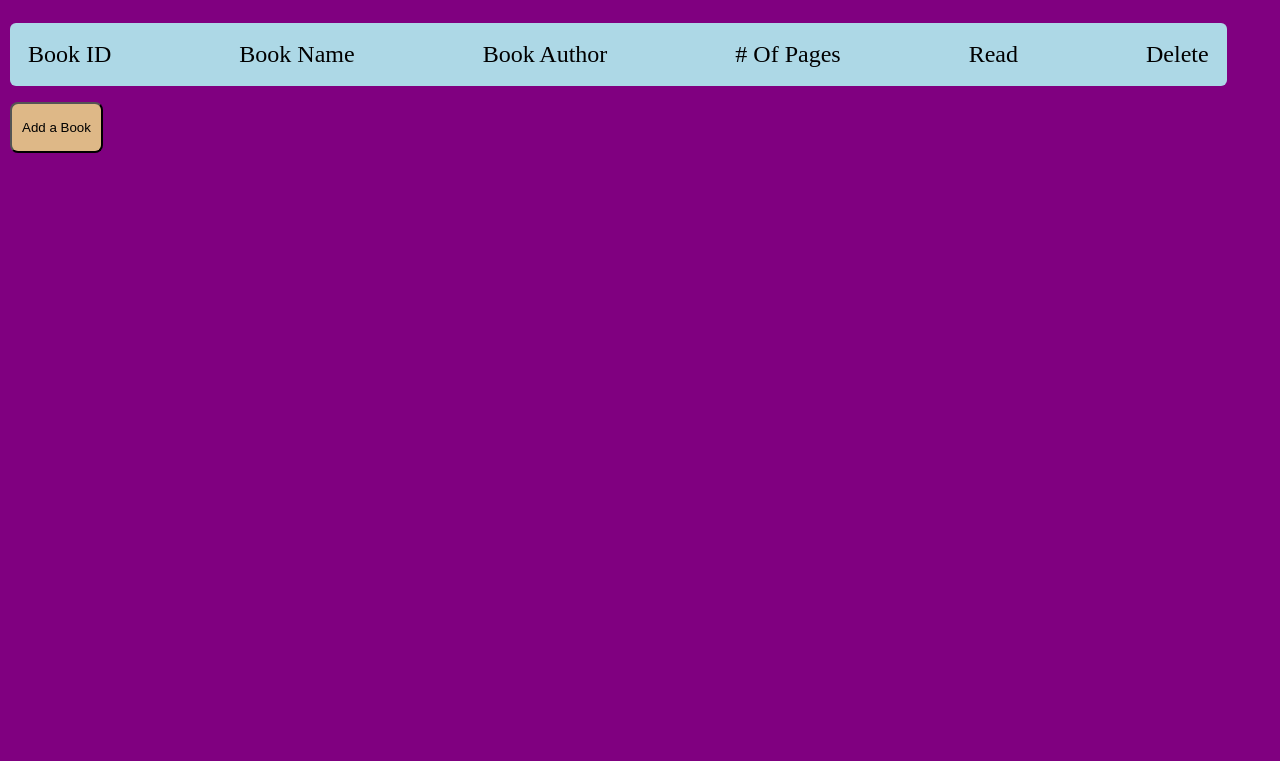
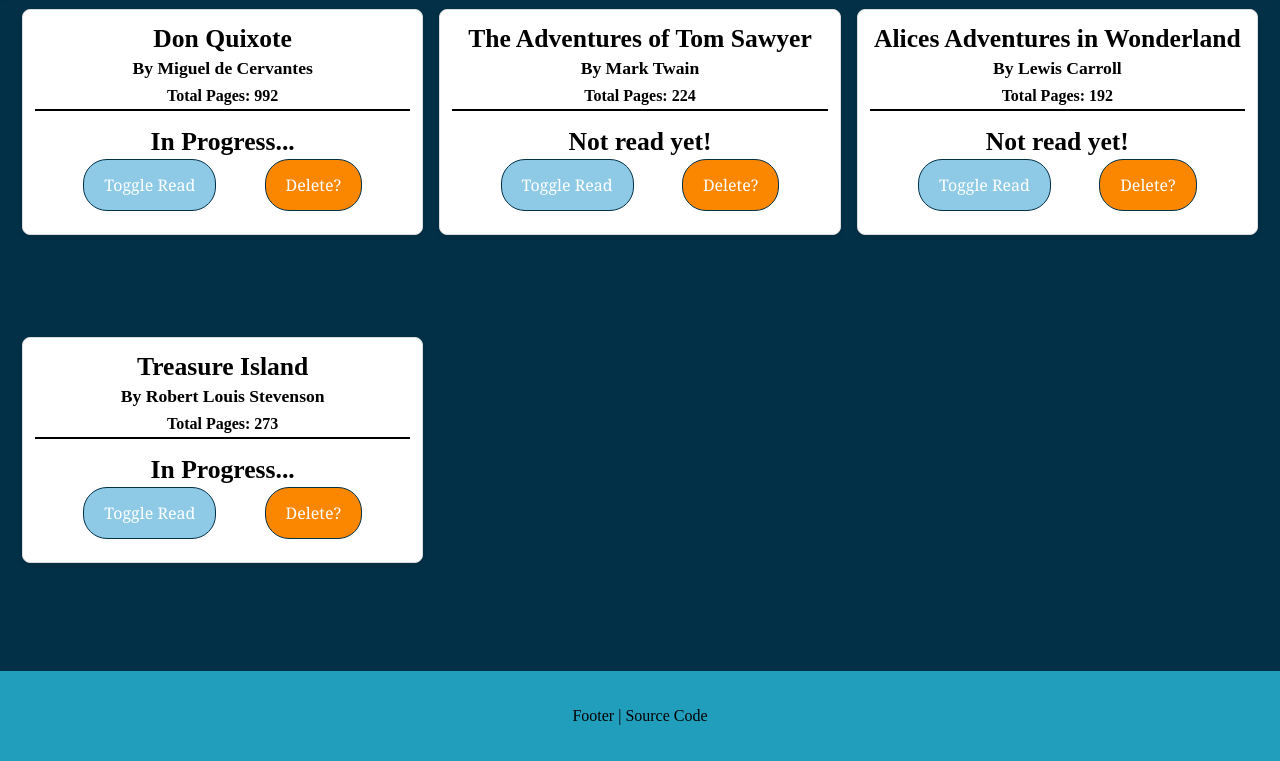
Before and after one commit to calvieTech/library-top, a plain HTML site: page index.html in a window 1280 px wide. Shown: the part 83-844 px from the top of the page. Before the commit the page ends 800 px from the top, so only its background shows below. Drawn offline with Linux system fonts and the light colour scheme.

Commit message:
added loading books from library to JS render to HTML

```diff
--- a/index.css
+++ b/index.css
@@ -3,60 +3,163 @@ body {
   margin: 0px;
   font-size: 16px;
   box-sizing: border-box;
+  background-color: #023047;
+  overflow-x: hidden;
 }
 
 /**
-* Library
+* Library Nav
 */
-.library__container {
-  margin: 0 auto;
+.library__nav {
+  /* position: absolute; */
   display: flex;
-  background-color: purple;
-  flex-wrap: wrap;
-  padding: 10px;
-  /* justify-content: center;
-  align-items: center; */
-}
-
-.library__container h1 {
-  color: white;
-  font-size: 2rem;
-  width: 100%;
-  /* text-align: center; */
-}
-
-.library__list {
-  display: flex;
-  background-color: lightblue;
-  border-radius: 6px;
-  padding: 18px;
-  gap: 8rem;
-  justify-content: center;
+  background-color: transparent;
+  justify-content: space-around;
   align-items: center;
-}
-
-.library__criteria ul li {
-  font-size: 1.5rem;
-  list-style: none;
+  background-color: #8ecae6;
+  box-shadow: 0px 10px 5px 0px rgba(0, 0, 0, 0.24);
+  -webkit-box-shadow: 0px 10px 5px 0px rgba(0, 0, 0, 0.24);
+  -moz-box-shadow: 0px 10px 5px 0px rgba(0, 0, 0, 0.24);
+  width: 100vw;
+  height: 70px;
 }
 
 .library__add {
-  padding: 16px 10px;
-  border-radius: 8px;
-  background-color: burlywood;
+  background-color: #fb8600;
+  border-radius: 2px;
+  border: 1px solid #000000;
+  display: inline-block;
   cursor: pointer;
+  color: #ffffff;
+  font-family: Verdana;
+  font-size: 16px;
+  padding: 6px 24px;
+  text-decoration: none;
+  text-shadow: 0px 1px 0px #023047;
+}
+
+.library__add:hover {
+  background-color: #ffb703;
 }
 
 /**
-* Book
+* Library Collection
 */
-.library__book {
-  background-color: white;
-  display: flex;
+#library__collection {
+  display: grid;
+  grid-template-columns: repeat(3, 1fr);
+  gap: 1rem;
+  margin: 6px;
+  padding: 1rem;
+  height: calc(100vh - 70px - 90px);
+  overflow: scroll;
+  overflow-x: hidden;
+}
+
+@media (max-width: 900px) {
+  #library__collection {
+    grid-template-columns: repeat(2, 1fr);
+  }
+}
+
+@media (max-width: 600px) {
+  #library__collection {
+    grid-template-columns: 1fr;
+  }
 }
 
 /**
-* Modal
+* Library Card
+*/
+.library__card {
+  background-color: #fff;
+  border: 1px solid #ddd;
+  padding: 12px;
+  border-radius: 8px;
+  box-shadow: 0 2px 5px rgba(0, 0, 0, 0.1);
+  height: 200px;
+  display: flex;
+  flex-direction: column;
+}
+
+.library__card > h2 {
+  font-size: 1.6rem;
+  text-align: center;
+  display: block;
+  margin-top: 2px;
+  margin-bottom: 2px;
+}
+
+.library__card > h3 {
+  margin: 2px;
+  display: block;
+  font-size: 1.1rem;
+  text-align: center;
+}
+
+.library__card > p {
+  margin-top: 2px;
+  font-weight: bold;
+  display: block;
+  /* font-size: 1rem; */
+  text-align: center;
+  padding: 4px;
+  margin-bottom: 14px;
+  border-bottom: 2px solid black;
+}
+
+.library__card__buttons {
+  display: flex;
+  width: 100%;
+  justify-content: space-evenly;
+}
+
+.library__card__delete {
+  background-color: #fb8600;
+  border-radius: 24px;
+  border: 1px solid #023047;
+  display: inline-block;
+  cursor: pointer;
+  color: #ffffff;
+  font-family: Georgia;
+  font-size: 16px;
+  padding: 14px 20px;
+  text-decoration: none;
+}
+
+.library__card__delete:hover {
+  background-color: #ffb803;
+}
+
+.library__card__delete:active {
+  position: relative;
+  top: 1px;
+}
+
+.library__card__toggle__read {
+  background-color: #8ecae6;
+  border-radius: 24px;
+  border: 1px solid #023047;
+  display: inline-block;
+  cursor: pointer;
+  color: #ffffff;
+  font-family: Georgia;
+  font-size: 16px;
+  padding: 14px 20px;
+  text-decoration: none;
+}
+
+.library__card__toggle__read:hover {
+  background-color: #219dbc;
+}
+
+.library__card__toggle__read:active {
+  position: relative;
+  top: 1px;
+}
+
+/**
+* Library Modal
 */
 .library__modal {
   display: flex;
@@ -88,3 +191,16 @@ body {
   background-color: pink;
   cursor: pointer;
 }
+
+/**
+* Library Footer
+*/
+.library__footer {
+  display: flex;
+  position: relative;
+  justify-content: center;
+  align-items: center;
+  background-color: #219ebc;
+  /* background-color: red; */
+  height: 90px;
+}
--- a/index.html
+++ b/index.html
@@ -10,23 +10,37 @@
     <link rel="stylesheet" href="index.css" />
   </head>
   <body class="library__container">
-    <h1>Digital Library</h1>
-    <div class="library__criteria">
-      <ul class="library__list">
-        <li>Book ID</li>
-        <li>Book Name</li>
-        <li>Book Author</li>
-        <li># Of Pages</li>
-        <li>Read</li>
-        <li>Delete</li>
-      </ul>
-      <main class="library__book"></main>
+    <nav class="library__nav">
+      <h1>piLibrary</h1>
       <button
         class="library__add"
         onclick="library__modal.showModal()"
       >
-        Add a Book
+        Add Book
       </button>
+    </nav>
+    <main id="library__collection">
+      <!-- <div class="library__card">
+        <h2>Book Title</h2>
+        <h3>By Author</h3>
+        <p>Pages: 6969</p>
+        <h2>In Progress!</h2>
+        <div class="library__card__buttons">
+          <button class="library__card__toggle__read">
+            Toggle Read
+          </button>
+          <button class="library__card__delete">Delete?</button>
+        </div>
+      </div>
+      <div class="library__card">Card One</div>
+      <div class="library__card">Card One</div>
+      <div class="library__card">Card One</div>
+      <div class="library__card">Card One</div>
+      <div class="library__card">Card One</div>
+      <div class="library__card">Card One</div>
+      <div class="library__card">Card One</div>
+      <div class="library__card">Card One</div> -->
+    </main>
     <dialog id="library__modal">
       <form class="library__modal__content">
         <label for="modal__book">Book name</label>
@@ -73,7 +87,7 @@
         </button>
       </form>
     </dialog>
-    </div>
+    <footer class="library__footer">Footer | Source Code</footer>
   </body>
   <script src="index.js"></script>
 </html>
--- a/index.js
+++ b/index.js
@@ -1,8 +1,90 @@
 /**
  * Library
  */
-const myLibrary = [];
+const myLibrary = [
+  {
+    name: 'Don Quixote',
+    author: 'Miguel de Cervantes',
+    pages: 992,
+    reading: true,
+  },
+  {
+    name: 'The Adventures of Tom Sawyer',
+    author: 'Mark Twain',
+    pages: 224,
+    reading: false,
+  },
+  {
+    name: 'Alices Adventures in Wonderland',
+    author: 'Lewis Carroll',
+    pages: 192,
+    reading: false,
+  },
+  {
+    name: 'Treasure Island',
+    author: 'Robert Louis Stevenson',
+    pages: 273,
+    reading: true,
+  },
+];
 
+window.addEventListener('load', (event) => {
+  const libraryCollection = document.getElementById(
+    'library__collection'
+  );
+
+  myLibrary.map((book) => {
+    console.log(`book ${book.name}`);
+
+    const libraryCard = document.createElement('div');
+
+    const bookTitle = document.createElement('h2');
+    const bookAuthor = document.createElement('h3');
+    const bookPages = document.createElement('p');
+    const bookProgress = document.createElement('h2');
+
+    libraryCard.className = 'library__card';
+    bookTitle.innerHTML = `${book.name}`;
+    bookAuthor.innerHTML = `By ${book.author}`;
+    bookPages.innerHTML = `Total Pages: ${book.pages}`;
+
+    if (book.reading) {
+      bookProgress.innerHTML = `In Progress...`;
+    } else {
+      bookProgress.innerHTML = `Not read yet!`;
+    }
+
+    const libraryCardButtons = document.createElement('div');
+    libraryCardButtons.className = 'library__card__buttons';
+    const readBtn = document.createElement('button');
+    readBtn.className = 'library__card__toggle__read';
+    readBtn.innerHTML = 'Toggle Read';
+    const deleteBtn = document.createElement('button');
+    deleteBtn.className = 'library__card__delete';
+    deleteBtn.innerHTML = 'Delete?';
+
+    libraryCard.append(bookTitle);
+    libraryCard.append(bookAuthor);
+    libraryCard.append(bookPages);
+    libraryCard.append(bookProgress);
+
+    libraryCardButtons.append(readBtn);
+    libraryCardButtons.append(deleteBtn);
+
+    libraryCard.append(libraryCardButtons);
+
+    libraryCollection?.append(libraryCard);
+  });
+});
+
+/**
+ * Constructor fc for Book
+ *
+ * @param {*} name
+ * @param {*} author
+ * @param {*} numPages
+ * @param {*} read
+ */
 function Book(name, author, numPages, read) {
   if (!new.target) {
     throw Error(
@@ -16,6 +98,7 @@ function Book(name, author, numPages, read) {
   this.numPages = numPages;
   this.read = read;
 }
+
 /**
  * Add book to library
  */
@@ -25,6 +108,11 @@ const submitABook = document.getElementsByClassName(
 
 submitABook.addEventListener('click', addBookToLibrary);
 
+/**
+ * Add Book to Library
+ *
+ * @param {*} e
+ */
 function addBookToLibrary(e) {
   e.preventDefault();
 
@@ -44,11 +132,30 @@ function addBookToLibrary(e) {
     bookPagesValue,
     bookReadValue
   );
+
   myLibrary.push(newBook);
+  renderLibrary();
+}
 
-  console.log(myLibrary);
+/**
+ * Render library to HTML
+ *
+ */
+function renderLibrary() {
+  const mainBook =
+    document.getElementsByClassName('library__book')[0];
 
-  // console.log(bookNameValue);
-  // console.log(authorNameValue);
-  // console.log(bookReadValue);
+  const unorderedList = document.createElement('ul');
+  const liTag = document.createElement('li');
+
+  const bookDescriptions = [
+    'Book ID',
+    'Book Name',
+    'Book Author',
+    '# of Pages',
+    'Read',
+    'Delete',
+  ];
+
+  console.log(liTag);
 }
```
Lines whose indentation alone changed are shown as unchanged.
